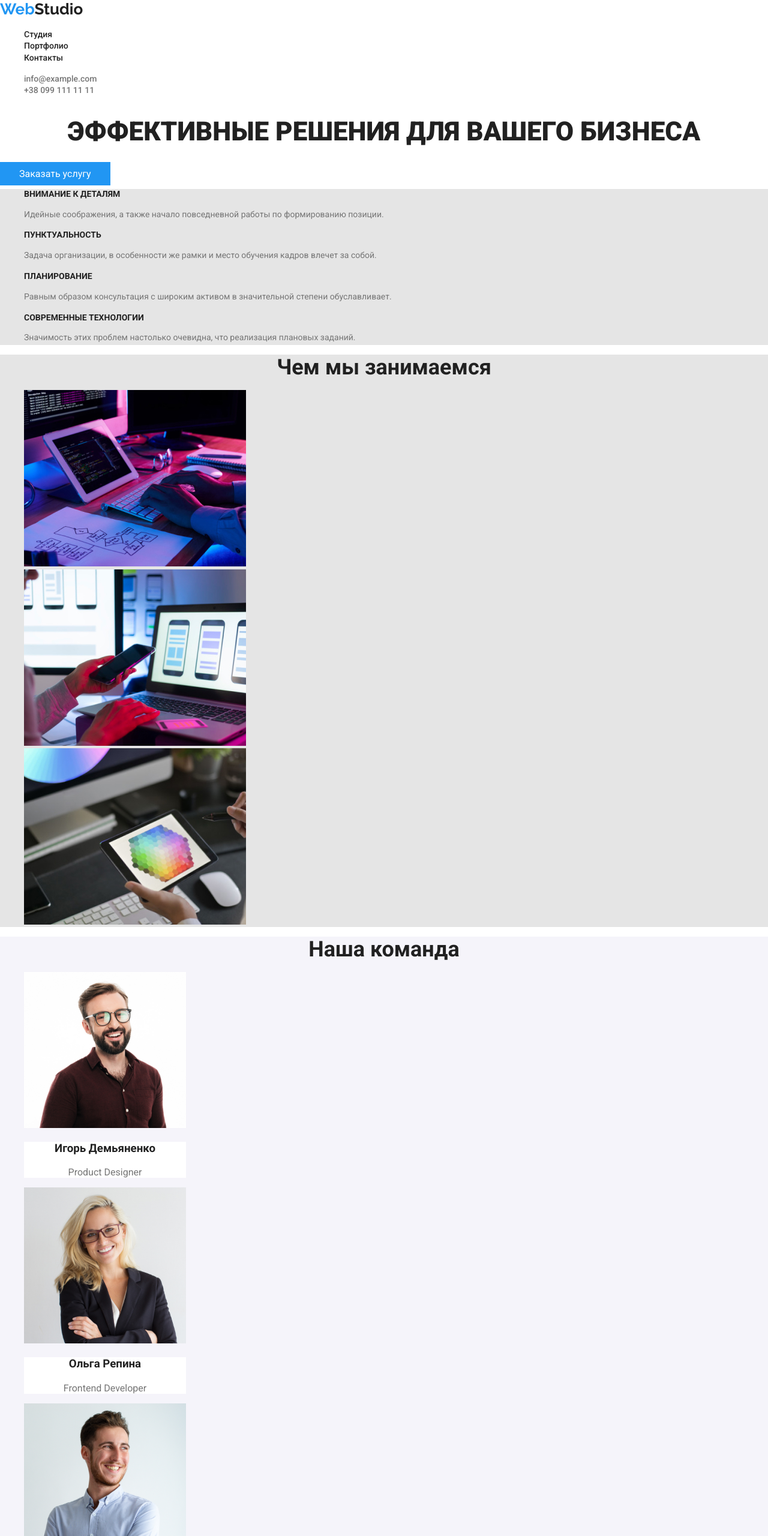
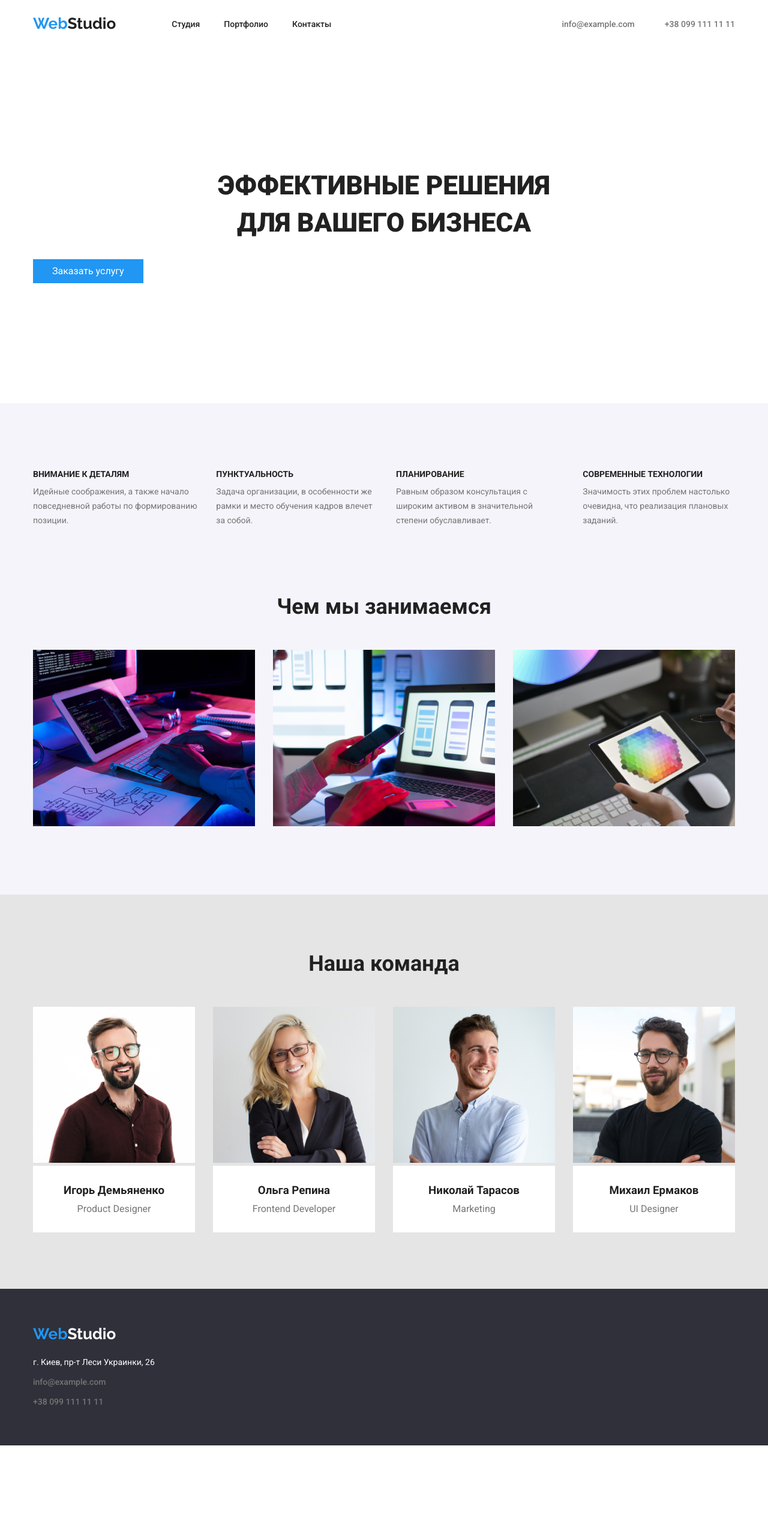
Before and after one commit to PawelYarko/goit-markup-hw-03, a plain HTML site: page index.html in a window 1280 px wide. Shown: the top 2560 px of the page at 60% size. After the commit the page ends 2409 px from the top, so only its background shows below. Drawn offline with Linux system fonts and the light colour scheme.

Commit message:
домашнее задние 3

```diff
--- a/css/style.css
+++ b/css/style.css
@@ -34,7 +34,7 @@
 /* button */
 
 .button {
-  font-family: inherit; /* зачем это нужно? Саша Репета сказал, я написал. Но зачем это нужно не понимаю. Буду благодарен за ответ. */
+  font-family: inherit;
 
   background-color: var(--bg-color-white-solid);
   color: var(--text-color-black);
@@ -56,9 +56,77 @@ body {
   color: var(--text-color-black);
 }
 
+/* FIX MARGIN ON h and p */
+
+h1,
+h2,
+h3,
+h4,
+p {
+  margin: 0px;
+}
+
+/* CONTAINER */
+
+.container {
+  width: 1200px;
+  padding: 0 15px;
+
+  margin-right: auto;
+  margin-left: auto;
+}
+
 /* HEADER */
 
+.nav-list,
+.nav-contact {
+  display: flex;
+  align-items: center;
+}
+
+.nav {
+  display: flex;
+}
+.nav-list {
+  margin-right: auto;
+  margin-left: 93px;
+  margin-top: 0px;
+  margin-bottom: 0px;
+  padding-left: 0px;
+}
+
+.nav-list-link {
+  padding: 32px 0px;
+}
+
+.nav-list-item:not(:first-child) {
+  margin-left: 40px;
+}
+
+.nav-contact {
+  margin: 0px;
+  padding-left: 0px;
+}
+
+.link-contact {
+  padding: 32px 0px;
+
+  color: var(--text-color-grey);
+
+  font-weight: 500;
+  font-size: 14px;
+  font-style: normal;
+}
+
+.nav-contact-list:not(:first-child) {
+  margin-left: 50px;
+}
+
 .nav-logo {
+  margin-top: 0px;
+  padding-bottom: 24px;
+  padding-top: 24px;
+
   font-family: "Raleway";
   font-weight: 900;
   font-size: 26px;
@@ -72,19 +140,11 @@ body {
   color: var(--accent-color-blue);
 }
 
-.nav-list-item {
+.nav-list-link {
   color: var(--text-color-black);
 
   font-weight: 500;
   font-size: 14px;
-}
-
-.link-contact {
-  color: var(--text-color-grey);
-
-  font-weight: 500;
-  font-size: 14px;
-  font-style: normal;
 }
 
 /* PORTFOLIO ACTIVE */
@@ -95,16 +155,23 @@ body {
 
 /* HERO */
 
+.hero {
+  padding-top: 200px;
+  padding-bottom: 200px;
+}
+
 .hero-title {
   font-weight: 900;
   font-size: 44px;
   line-height: 1.4;
-
   text-transform: uppercase;
   text-align: center;
 }
 
 .hero-btn {
+  display: inline-block;
+  align-items: center;
+  margin-top: 30px;
   padding: 10px 32px;
 
   background-color: var(--accent-color-blue);
@@ -117,16 +184,34 @@ body {
 
 .features,
 .about {
-  background-color: var(--bg-color-light-grey);
+  background-color: var(--bg-color-white-solid);
+}
+
+.features {
+  padding-top: 94px;
+  padding-bottom: 94px;
+}
+
+.features-box-list:not(:last-child) {
+  margin-right: 30px;
 }
 
 .features-box-title {
+  margin-bottom: 10px;
+
   color: var(--text-color-black);
 
   font-weight: 700;
   font-size: 14px;
 
   text-transform: uppercase;
+}
+
+.features-box {
+  display: flex;
+  flex-direction: row;
+
+  padding-left: 0px;
 }
 
 .features-box-text {
@@ -138,9 +223,12 @@ body {
 
 /* ABOUT OUR WORK */
 
+.about {
+  padding-bottom: 94px;
+}
+
 .about-title {
-  margin: 0;
-
+  margin-bottom: 50px;
   color: var(--text-color-black);
 
   font-weight: 700;
@@ -148,10 +236,32 @@ body {
   text-align: center;
 }
 
+.about-list {
+  display: flex;
+  padding-left: 0px;
+}
+
+.about-list-item:not(:last-child) {
+  margin-right: 30px;
+}
+
 /* OUR TEAM */
 
 .team {
-  background-color: var(--bg-color-white-solid);
+  padding-top: 94px;
+  padding-bottom: 94px;
+  background-color: var(--bg-color-light-grey);
+}
+
+.team-list {
+  display: flex;
+  padding-left: 0px;
+  margin-top: 50px;
+  margin-bottom: 0px;
+}
+
+.team-list-item:not(:last-child) {
+  margin-right: 30px;
 }
 
 .team-member-bg {
@@ -163,8 +273,6 @@ body {
 }
 
 .team-title {
-  margin: 0;
-
   color: var(--text-color-black);
 
   text-align: center;
@@ -173,10 +281,13 @@ body {
 }
 
 .team-member {
+  padding-top: 30px;
   color: var(--text-color-black);
 }
 
 .team-profession {
+  padding-top: 10px;
+  padding-bottom: 30px;
   color: var(--text-color-grey);
 }
 
@@ -188,6 +299,9 @@ body {
 }
 
 .footer-logo {
+  display: inline-block;
+  margin-bottom: 20px;
+
   font-family: "Raleway";
   font-weight: bold;
   font-size: 26px;
@@ -198,34 +312,79 @@ body {
 }
 
 .footer-address-city {
+  margin-bottom: 9px;
   color: var(--text-color-white);
 
   font-style: normal;
 }
 
 .footer-address {
+  color: var(--text-color-black-transparent);
+
   display: flex;
   flex-direction: column;
-
-  color: var(--text-color-black-transparent);
-
   font-size: 14px;
   line-height: 1.7;
+}
+.footer-link-contact {
+  margin-bottom: 9px;
+  color: var(--text-color-grey);
+
+  font-weight: 500;
+  font-size: 14px;
+  font-style: normal;
+}
+
+.footer-link-contact:last-child {
+  margin-bottom: 0px;
 }
 
 /*--------- PORTFOLIO ---------- */
 
 /* PORTFOLIO PROJECTS */
 
+.filter-container {
+}
+
 .filter-list {
   display: flex;
   flex-direction: row;
+  justify-content: center;
+  padding-left: 0px;
+  margin-top: 94px;
+  margin-bottom: 56px;
+}
+.filter-list-item {
+  margin-right: 8px;
 }
 
 .filter-btn {
+  border-radius: 4px;
+  border: transparent;
+  box-sizing: border-box;
+  padding: 6px 22px;
   font-weight: 500;
   font-size: 16px;
   line-height: 1.6;
+}
+.filter-btn:last-child {
+  margin-right: 0px;
+}
+
+.portfolio-list {
+  display: flex;
+  flex-wrap: wrap;
+
+  margin: 0px;
+  padding: 0px;
+}
+
+.portfolio-list-item:nth-child(3n + 1) {
+  margin-left: 0px;
+}
+
+.portfolio-list-item {
+  margin-left: 30px;
 }
 
 .project-name {
--- a/index.html
+++ b/index.html
@@ -16,18 +16,21 @@
     <!-- HEADER -->
 
     <header>
+        <div class="container">
             <nav class="nav">
                 <a href="./index.html" class="nav-logo"><span class="nav-logo-color">Web</span>Studio</a>
                 <ul class="nav-list list">
-                <li><a href="" class="nav-list-item link">Студия</a></li>
-                <li><a href="./portfolio.html" class="nav-list-item link">Портфолио</a></li>
-                <li><a href="" class="nav-list-item link">Контакты</a></li>
+                    <li class="nav-list-item"><a href="" class="nav-list-link link">Студия</a></li>
+                    <li class="nav-list-item"><a href="./portfolio.html" class="nav-list-link link">Портфолио</a></li>
+                    <li class="nav-list-item"><a href="" class="nav-list-link link">Контакты</a></li>
+                </ul>
+
+                <ul class="list nav-contact">
+                    <li class="nav-contact-list"><a href="mailto:info@example.com.pin" class="link-contact link list">info@example.com</a></li>
+                    <li class="nav-contact-list"><a href="tel:+380991111111" class="link-contact link list">+38 099 111 11 11</a></li>
                 </ul>
             </nav>
-        <ul class="list">
-            <li><a href="mailto:info@example.com.pin" class="link-contact link list">info@example.com</a></li>
-            <li><a href="tel:+380991111111" class="link-contact link list">+38 099 111 11 11</a></li>
-        </ul>
+        </div>
     </header>
 
 
@@ -37,73 +40,86 @@
         <!-- HERO -->
 
         <section class="hero">
-            <h1 class="hero-title">Эффективные решения для вашего бизнеса</h1>
+            <div class="container">
+                <h1 class="hero-title">Эффективные решения<br> для вашего бизнеса</h1>
                 <a href="" class="hero-btn">Заказать услугу</a>
+            </div>
         </section>
 
         <!-- FEATURES -->
 
         <section class="features">
+            <div class="container">
                 <h2 class="title-features visually-hidden">Наши особенности</h2>
 
-            <ul class="list">
-                <li>
+            <ul class="features-box list">
+                <li class="features-box-list">
                     <h3 class="features-box-title">Внимание к деталям</h3>
-                    <p class="features-box-text">Идейные соображения, а также начало повседневной работы по формированию позиции.</p>
+                    <p class="features-box-text">Идейные соображения, а также начало повседневной работы по формированию позиции.
+                    </p>
                 </li>
-                <li>
+                <li class="features-box-list">
                     <h3 class="features-box-title">Пунктуальность</h3>
-                    <p class="features-box-text">Задача организации, в особенности же рамки и место обучения кадров влечет за собой.</p>
+                    <p class="features-box-text">Задача организации, в особенности же рамки и место обучения кадров влечет за собой.
+                    </p>
                 </li>
-                <li>
+                <li class="features-box-list">
                     <h3 class="features-box-title">Планирование</h3>
-                    <p class="features-box-text">Равным образом консультация с широким активом в значительной степени обуславливает.</p>
+                    <p class="features-box-text">Равным образом консультация с широким активом в значительной степени обуславливает.
+                    </p>
                 </li>
-                <li>
+                <li class="features-box-list">
                     <h3 class="features-box-title">Современные технологии</h3>
                     <p class="features-box-text">Значимость этих проблем настолько очевидна, что реализация плановых заданий.</p>
                 </li>
             </ul>
+            </div>
         </section>
 
         <!-- ABOUT OUR WORK -->
 
         <section class="about">
+            <div class="container">
                 <h2 class="about-title">Чем мы занимаемся</h2>
-            <ul class="list">
-                <li><img src="./img/img-1.jpg" alt="человек пишет код за компьютером" width="370" height="294"></li>
-                <li><img src="./img/img-2.jpg" alt="человек проверяет приложение на мобильном устройстве" width="370" height="294"></li>
-                <li><img src="./img/img-3.jpg" alt="человек выбирает цвет на планшете" width="370" height="294"></li>
+                <ul class="list about-list">
+                    <li class="about-list-item"><img src="./img/img-1.jpg" alt="человек пишет код за компьютером" width="370"
+                            height="294"></li>
+                    <li class="about-list-item"><img src="./img/img-2.jpg" alt="человек проверяет приложение на мобильном устройстве"
+                            width="370" height="294"></li>
+                    <li class="about-list-item"><img src="./img/img-3.jpg" alt="человек выбирает цвет на планшете" width="370"
+                            height="294"></li>
                 </ul>
+            </div>
         </section>
 
         <!-- OUR TEAM -->
 
         <section class="team">
+            <div class="container">
                 <h2 class="team-title">Наша команда</h2>
-            <ul class="list">
-                <li>
+                <ul class="team-list list">
+                    <li class="team-list-item">
                         <img src="./img/img_team/img-ph-igor.jpg" alt="Игорь Демьяненко" width="270" height="260">
                         <div class="team-member-bg">
                             <h3 class="team-member">Игорь Демьяненко</h3>
                             <p class="team-profession">Product Designer</p>
                         </div>
                     </li>
-                <li>
+                    <li class="team-list-item">
                         <img src="./img/img_team/img-ph-olga.jpg" alt="Ольга Репина" width="270" height="260">
                         <div class="team-member-bg">
                             <h3 class="team-member">Ольга Репина</h3>
                             <p class="team-profession">Frontend Developer</p>
                         </div>
                     </li>
-                <li>
+                    <li class="team-list-item">
                         <img src="./img/img_team/img-ph-nikolay.jpg" alt="Николай Тарасов" width="270" height="260">
                         <div class="team-member-bg">
                             <h3 class="team-member">Николай Тарасов</h3>
                             <p class="team-profession">Marketing</p>
                         </div>
                     </li>
-                <li>
+                    <li class="team-list-item">
                         <img src="./img/img_team/img-ph-mihail.jpg" alt="Михаил Ермаков" width="270" height="260">
                         <div class="team-member-bg">
                             <h3 class="team-member">Михаил Ермаков</h3>
@@ -111,18 +127,21 @@
                         </div>
                     </li>
                 </ul>
+            </div>
         </section>
     </main>
 
     <!-- FOOTER -->
 
     <footer class="footer">
+        <div class="container">
             <a href="./index.html" class="footer-logo"><span class="nav-logo-color">Web</span>Studio</a>
             <address class="footer-address">
                 <span class="footer-address-city">г. Киев, пр-т Леси Украинки, 26</span>
-            <a href="mailto:info@example.com.pig" class="link-contact link">info@example.com</a>
-            <a href="tel:+380991111111" class="link-contact link">+38 099 111 11 11</a>
+                <a href="mailto:info@example.com.pig" class="footer-link-contact link">info@example.com</a>
+                <a href="tel:+380991111111" class="footer-link-contact link">+38 099 111 11 11</a>
             </address>
+        </div>
     </footer>
 </body>
 </html>
```
Also changed, not shown: portfolio.html (+48 -29 lines), normalize.css. Lines whose indentation alone changed are shown as unchanged.
